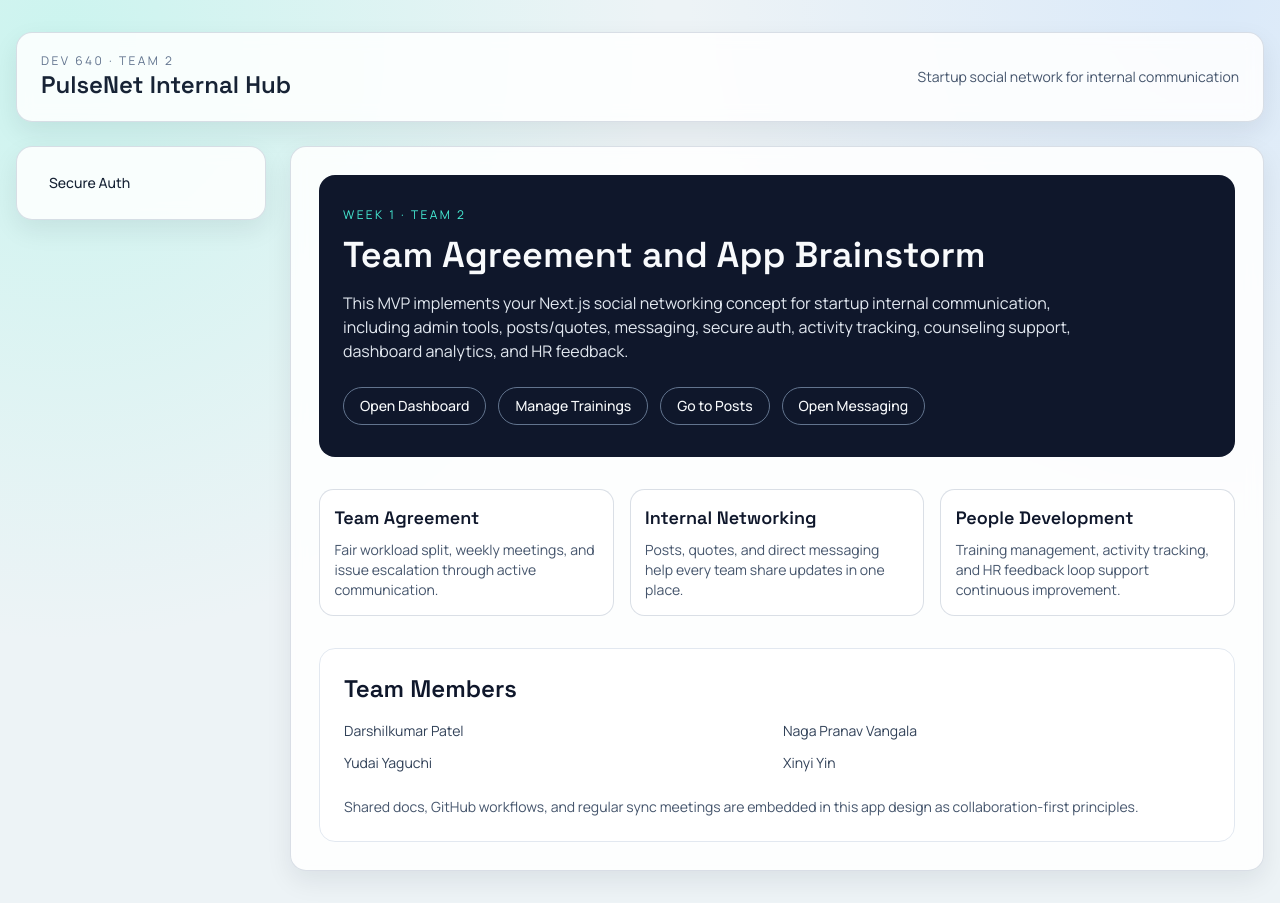
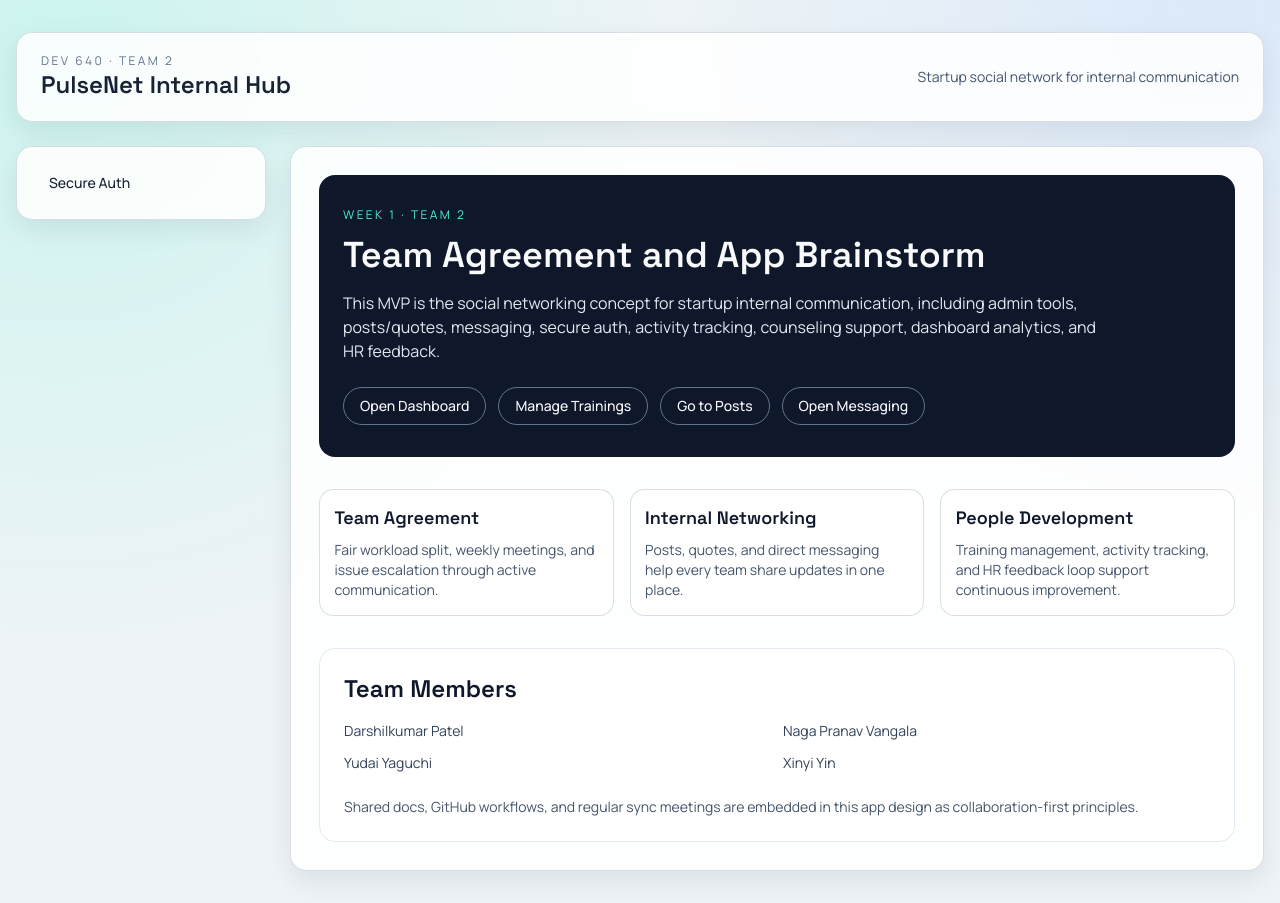
Before and after one commit to nvangala5641/DEV640, a Next.js app: page / in a window 1280 px wide. Built offline with nearby package versions, Linux system fonts and the light colour scheme.

Commit message:
Update page.tsx

```diff
--- a/src/app/page.tsx
+++ b/src/app/page.tsx
@@ -34,7 +34,7 @@ export default function HomePage() {
           Team Agreement and App Brainstorm
         </h1>
         <p className="mt-4 max-w-3xl text-slate-200">
-          This MVP implements your Next.js social networking concept for startup internal
+          This MVP is the social networking concept for startup internal
           communication, including admin tools, posts/quotes, messaging, secure auth, activity
           tracking, counseling support, dashboard analytics, and HR feedback.
         </p>
```
